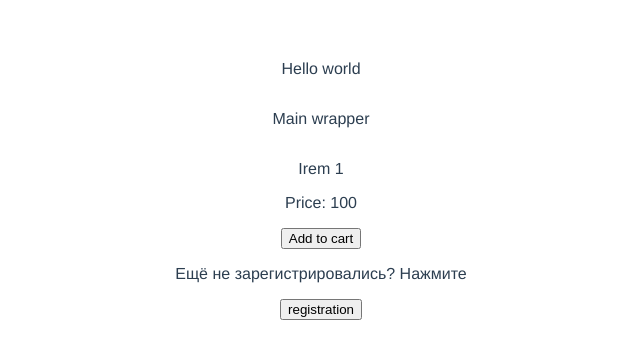
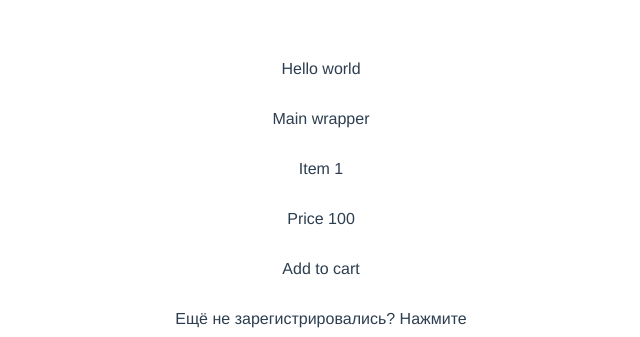
Before and after one commit to Volodka154/phone-store, a Vue app: page / in a window 1280 px wide. Shown: the top 337 px of the page, without its empty margins (319-959 px from the left). Built offline with nearby package versions, Linux system fonts and the light colour scheme.

Commit message:
Создание связи между item и catalog

```diff
--- /dev/null
+++ b/src/components/catalog-item.vue
@@ -0,0 +1,27 @@
+<template>
+    <div class="catalogItem">
+        <p>Item 1</p>
+        <p> Price 100</p>
+        <p>Add to cart</p>
+    </div>
+</template>
+
+<script>
+    export default {
+        name: 'catalog-item',
+        props: {},
+        data() {
+            return {}
+        },
+        conputed: {}
+    }
+</script>
+
+<style scoped>
+    .catalogItem {
+        display: flex;
+        flex-direction: column;
+    }
+
+
+</style>
--- a/src/components/catalog.vue
+++ b/src/components/catalog.vue
@@ -1,14 +1,16 @@
 <template>
     <div class="catalog">
-        <p>Irem 1</p>
-        <p>Price: 100</p>
-        <button>Add to cart</button>
+        <catalogItem/>
     </div>
 </template>
 
 <script>
+    import catalogItem from './catalog-item.vue'
     export default {
         name: 'catalog',
+        components: {
+            catalogItem
+        },
         props: {},
         data() {
             return {}
```
Lines whose indentation alone changed are shown as unchanged.
